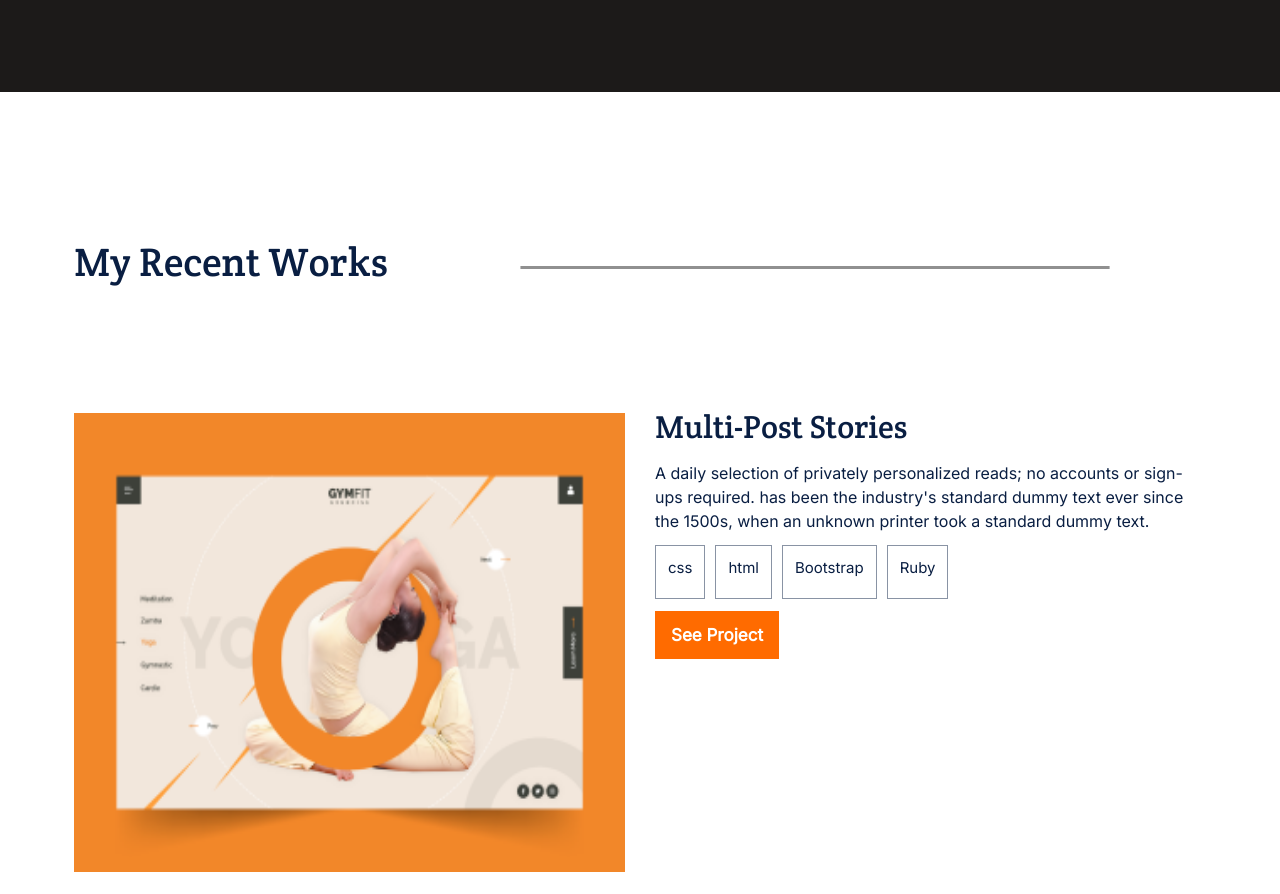
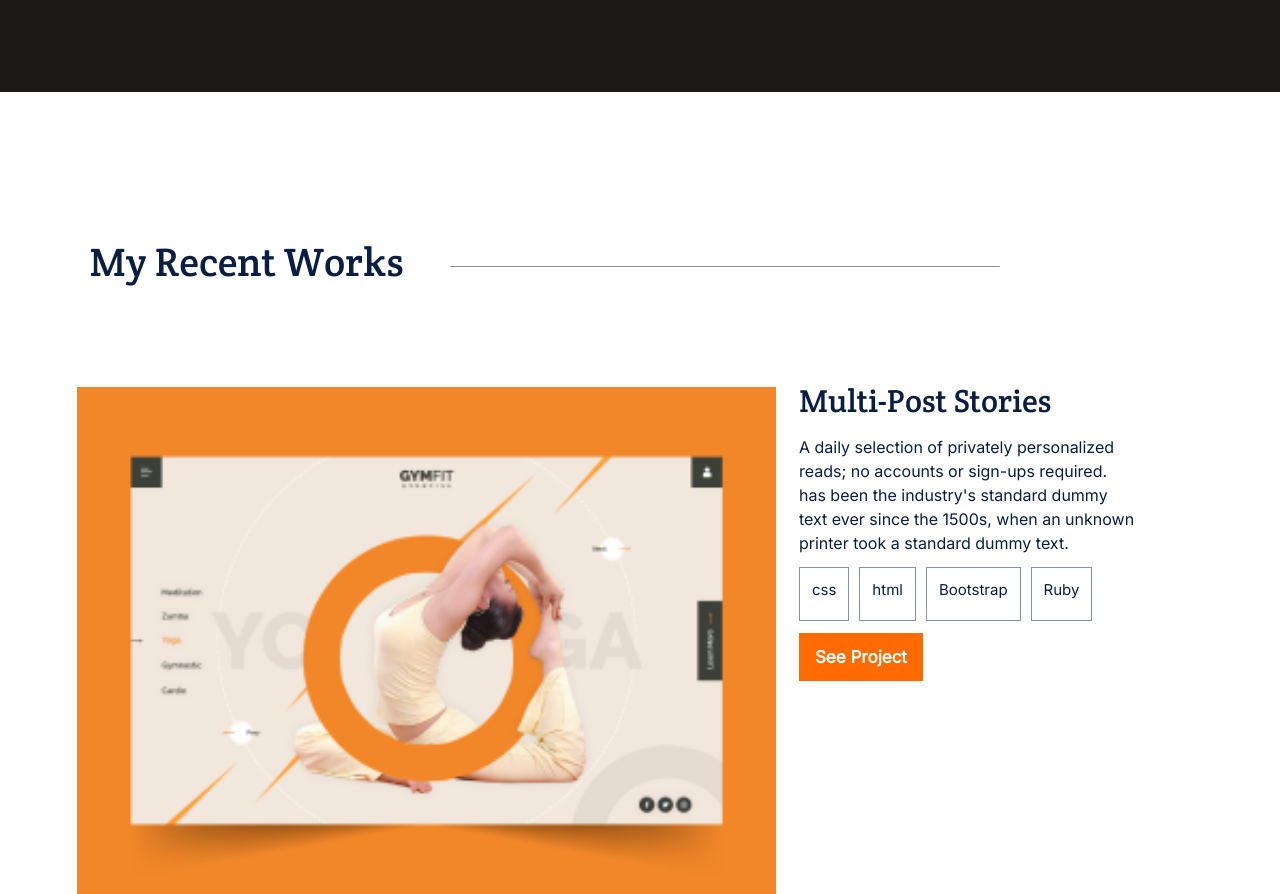
Before and after one commit to Ney2/Portfolio, a website: page index.html in a window 1280 px wide. Shown: the part 712-1606 px from the top of the page. Drawn offline with Linux system fonts and the light colour scheme.

Commit message:
Update styles.css file

```diff
--- a/css/styles.css
+++ b/css/styles.css
@@ -185,6 +185,7 @@
   color: #fff;
   cursor: pointer;
   transition: 0.5s;
+  text-decoration: none;
 }
 
 .button-1:hover {
@@ -440,6 +441,7 @@
   padding: 12px;
   margin-top: 24px;
   width: 90%;
+  height: 150px;
   margin-bottom: 12px;
   background: #fbf8f7;
   font-family: 'Inter', sans-serif;
@@ -448,6 +450,7 @@
   font-size: 15px;
   line-height: 24px;
   color: #3c3a39;
+  border: none;
 }
 
 #button-4 {
@@ -523,6 +526,7 @@ hr {
   body * {
     margin: 0;
     padding: 0;
+    max-width: 100%;
   }
 
   .menu-bar {
@@ -591,8 +595,6 @@ hr {
   .works {
     display: flex;
     flex-direction: column;
-    margin-left: 50px;
-    margin-right: 50px;
   }
 
   .title {
@@ -605,22 +607,27 @@ hr {
     line-height: 52px;
     color: #091e42;
     border-bottom: none;
+    margin-left: 7%;
   }
 
   #line {
     display: block;
-    align-self: center;
-    height: 3px;
-    width: 50%;
+    unicode-bidi: isolate;
+    margin-inline-start: auto;
+    margin-inline-end: auto;
+    overflow: hidden;
+    width: 43%;
     margin-top: -70px;
-    margin-bottom: 100px;
-    padding-left: 350px;
+    margin-left: 450px;
   }
 
   .my-works {
     display: grid;
-    grid-template-columns: repeat(2, 1fr);
-    grid-gap: 30px;
+    grid-template-columns: 60% 29%;
+    grid-gap: 2%;
+    margin-left: 6%;
+    margin-right: 3%;
+    margin-top: 100px;
   }
 
   .programming-languages {
@@ -629,14 +636,15 @@ hr {
 
   .work-pic-1 {
     width: 100%;
-    height: 100%;
     margin-top: -20px;
   }
 
   .work-lists {
     display: grid;
     grid-template-columns: 30% 30% 30%;
-    grid-gap: 10px;
+    grid-gap: 2%;
+    margin-left: 4%;
+    margin-right: 4%;
   }
 
   .work-pic-2 {
@@ -751,11 +759,11 @@ hr {
   .contact-part {
     display: grid;
     grid-template-columns: repeat(2, 1fr);
-    grid-gap: 20px;
+    grid-gap: 50px;
   }
 
   .contact-intro {
-    margin-top: 80px;
+    margin-top: 90px;
     text-align: left;
     margin-left: 50px;
   }
```
